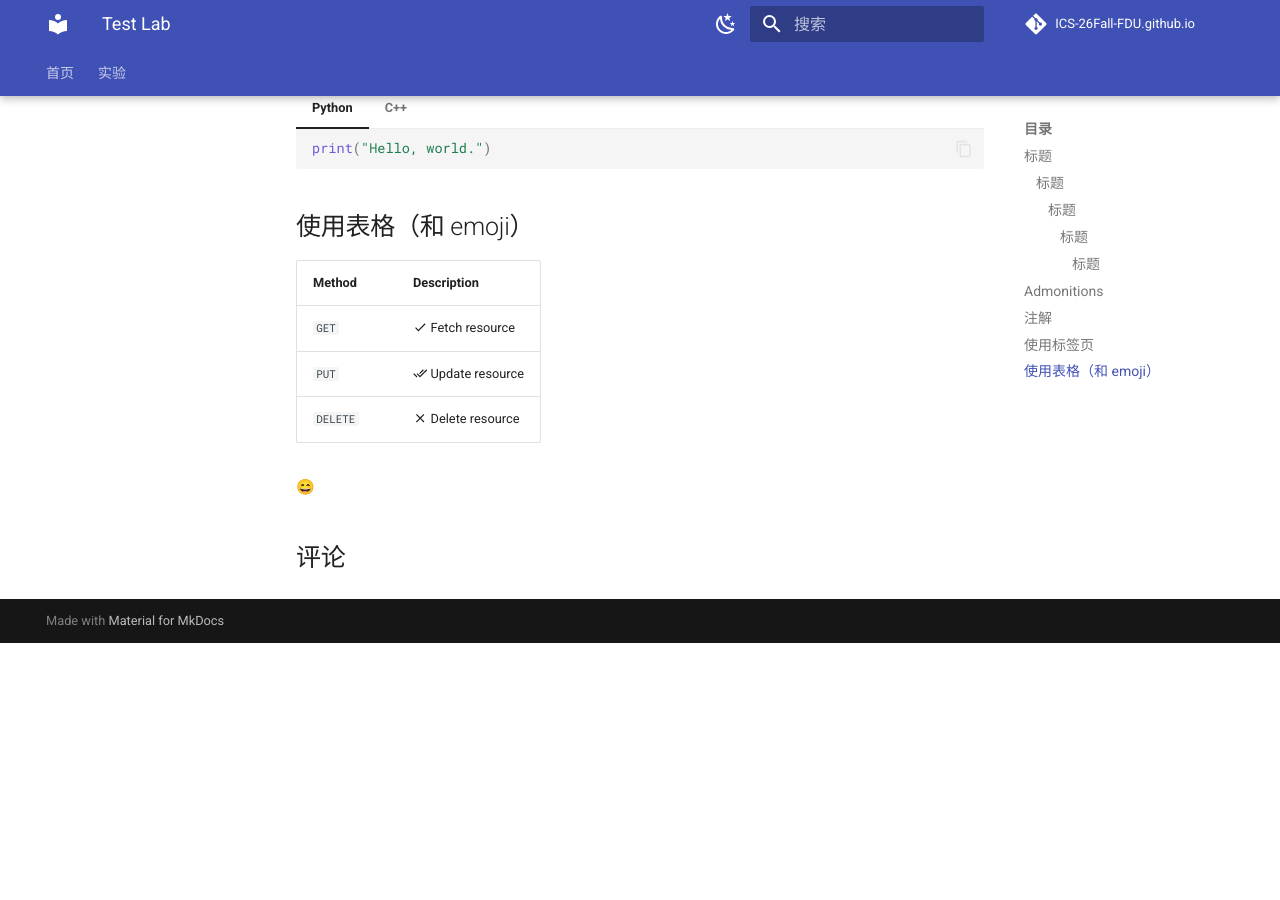
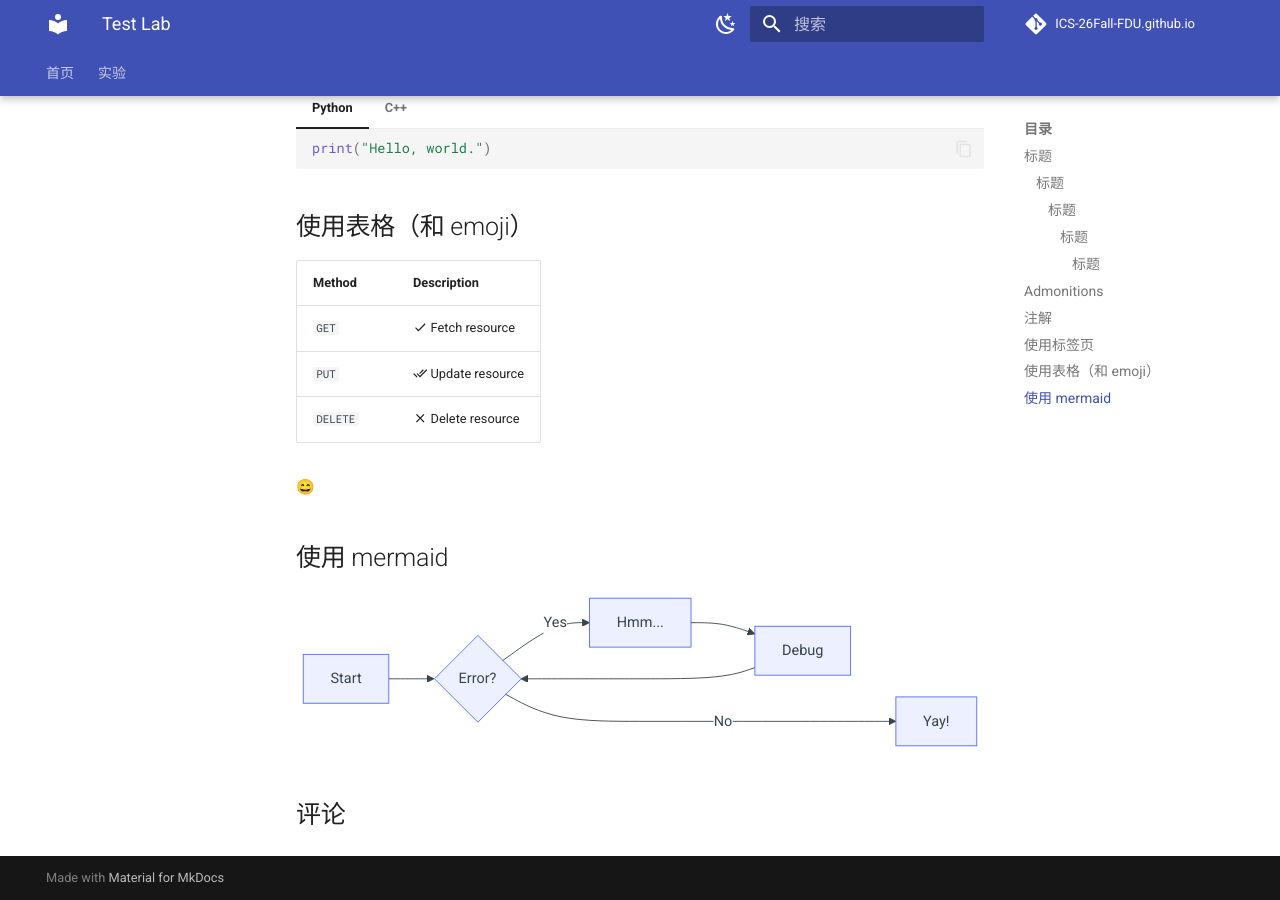
Before and after one commit to ICS-26Fall-FDU/ICS-26Fall-FDU.github.io, an MkDocs documentation site: the page built from docs/labs/test-lab.md, in a window 1280 px wide and 900 px high, scrolled down 2672 px. Built offline with MkDocs 1.6.1 and Material for MkDocs 9.7.7, drawn with Linux system fonts in a browser that asks for light colours; emoji names are drawn with the system emoji font; comment, search, counter and statistics services are not loaded; before the commit the page ends 3315 px from its top, so only the background shows below that.

Commit message:
add mermaid config

````diff
--- a/docs/labs/test-lab.md
+++ b/docs/labs/test-lab.md
@@ -140,3 +140,14 @@
 | `DELETE`    | :material-close:     Delete resource |
 
 :smile:
+
+## 使用 mermaid
+
+``` mermaid
+graph LR
+  A[Start] --> B{Error?};
+  B -->|Yes| C[Hmm...];
+  C --> D[Debug];
+  D --> B;
+  B ---->|No| E[Yay!];
+```
--- a/mkdocs.yml
+++ b/mkdocs.yml
@@ -47,7 +47,11 @@
   - tables
   - admonition
   - pymdownx.details
-  - pymdownx.superfences
+  - pymdownx.superfences:
+      custom_fences:
+        - name: mermaid
+          class: mermaid
+          format: !!python/name:pymdownx.superfences.fence_code_format
   - attr_list
   - md_in_html
   - pymdownx.highlight:
````
